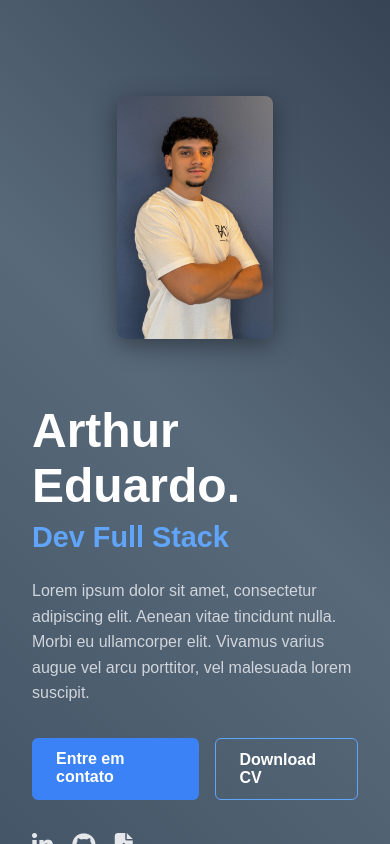
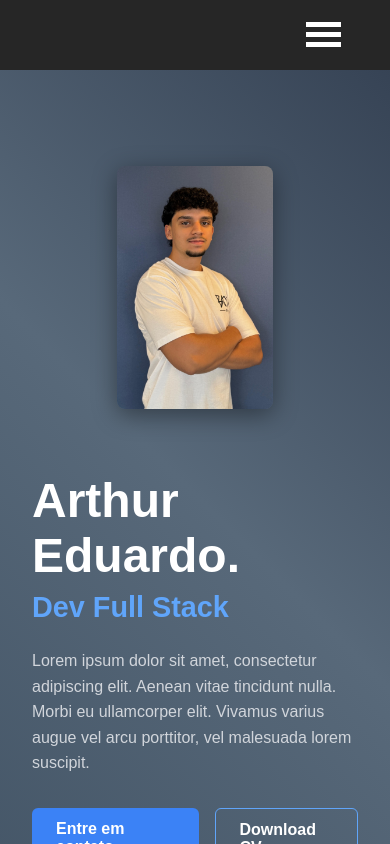
Before and after one commit to ArthurEdu05/meu-portfolio, a React (Vite) app: page / in a window 390 px wide. Built offline with nearby package versions, Linux system fonts and the light colour scheme.

Commit message:
feat: create responsive Navbar section structure

```diff
--- a/src/pages/Home/Home.jsx
+++ b/src/pages/Home/Home.jsx
@@ -1,4 +1,5 @@
 import Hero from "./sections/Hero/Hero"
+import Navbar from "./sections/Navbar/Navbar"
 
 
 function Home() {
@@ -6,6 +7,7 @@ function Home() {
 
   return (
     <>
+      <Navbar/>
       <Hero/>
 
     </>
--- /dev/null
+++ b/src/pages/Home/sections/Navbar/Navbar.css
@@ -0,0 +1,165 @@
+/* Navbar.css */
+
+.navigation {
+    height: 70px;
+    background: #262626;
+}
+
+
+
+.nav-container {
+    max-width: 100%;
+    margin: 0 auto;
+    display: flex;
+    justify-content: flex-end;
+    align-items: center;
+    padding-right: 2rem;
+}
+
+
+nav {
+    display: flex;
+}
+
+nav ul {
+    list-style: none;
+    margin: 0;
+    padding: 0;
+}
+
+nav ul li {
+    float: left;
+    position: relative;
+}
+
+nav ul li a {
+    display: block;
+    padding: 0 20px;
+    line-height: 70px;
+    background: #262626;
+    color: #ffffff;
+    text-decoration: none;
+}
+
+nav ul li a:hover {
+    background: #2581DC;
+    color: #ffffff;
+}
+
+nav ul li a:not(:only-child)::after {
+    content: ' ▾';
+    padding-left: 4px;
+}
+
+nav ul li ul li a {
+    padding: 15px;
+    line-height: 20px;
+}
+
+.nav-dropdown {
+    position: absolute;
+    display: none;
+    z-index: 1;
+    box-shadow: 0 3px 12px rgba(0, 0, 0, 0.15);
+}
+
+.nav-mobile {
+    display: none;
+    position: absolute;
+    top: 0;
+    right: 0;
+    background: #262626;
+    height: 70px;
+    width: 70px;
+}
+
+@media only screen and (max-width: 798px) {
+  .nav-mobile {
+    display: block;
+    z-index: 1001;
+  }
+
+  nav {
+    position: relative;
+    width: 100%;
+  }
+
+  nav ul {
+    display: none;
+    flex-direction: column;
+    position: fixed;
+    top: 0;
+    left: 0;
+    height: 100vh;
+    width: 100vw;
+    background: #262626;
+    z-index: 1000;
+    padding-top: 80px;
+    align-items: center;
+    justify-content: center;
+    gap: 2rem;
+    transition: all 0.3s ease-in-out;
+  }
+
+  nav ul.open {
+    display: flex;
+  }
+
+  nav ul li {
+    float: none;
+  }
+
+  nav ul li a {
+    padding: 15px;
+    font-size: 1.5rem;
+    line-height: 1;
+    color: white;
+  }
+
+  .nav-dropdown {
+    position: static;
+  }
+}
+
+
+#nav-toggle {
+    position: absolute;
+    left: 18px;
+    top: 22px;
+    cursor: pointer;
+    padding: 10px 35px 16px 0px;
+}
+
+#nav-toggle span,
+#nav-toggle span::before,
+#nav-toggle span::after {
+    display: block;
+    background: #ffffff;
+    height: 5px;
+    width: 35px;
+    position: absolute;
+    content: '';
+    transition: all 300ms ease-in-out;
+}
+
+#nav-toggle span::before {
+    top: -10px;
+}
+
+#nav-toggle span::after {
+    bottom: -10px;
+}
+
+#nav-toggle.active span {
+    background-color: transparent;
+}
+
+#nav-toggle.active span::before {
+    transform: rotate(45deg);
+    top: 0;
+}
+
+#nav-toggle.active span::after {
+    transform: rotate(-45deg);
+    top: 0;
+}
--- /dev/null
+++ b/src/pages/Home/sections/Navbar/Navbar.jsx
@@ -0,0 +1,65 @@
+import React, { useEffect } from "react";
+import "./Navbar.css";
+
+export default function Navbar() {
+    useEffect(() => {
+        const navToggle = document.getElementById("nav-toggle");
+        const navList = document.querySelector(".nav-list");
+
+        if (!navToggle || !navList) return;
+
+        const handleToggle = () => {
+            navList.classList.toggle("open");
+            navToggle.classList.toggle("active");
+        };
+
+        navToggle.addEventListener("click", handleToggle);
+
+        // Dropdown click (opcional se estiver usando dropdowns)
+        const links = navList.querySelectorAll("li > a:not(:only-child)");
+        const closeAllDropdowns = () => {
+            navList.querySelectorAll(".nav-dropdown").forEach(dropdown => {
+                dropdown.style.display = "none";
+            });
+        };
+
+        links.forEach(link => {
+            link.addEventListener("click", e => {
+                e.preventDefault();
+                const dropdown = link.nextElementSibling;
+                if (dropdown) {
+                    dropdown.style.display = dropdown.style.display === "block" ? "none" : "block";
+                }
+                e.stopPropagation();
+            });
+        });
+
+        document.addEventListener("click", closeAllDropdowns);
+
+        return () => {
+            navToggle.removeEventListener("click", handleToggle);
+            document.removeEventListener("click", closeAllDropdowns);
+        };
+    }, []);
+
+
+    return (
+        <section className="navigation">
+            <div className="nav-container">
+                <nav>
+                    <div className="nav-mobile">
+                        <a id="nav-toggle" href="#!"><span></span></a>
+                    </div>
+                    <ul className="nav-list">
+                        <li><a href="#home">Início</a></li>
+                        <li><a href="#about">Sobre</a></li>
+                        <li><a href="#skills">Habilidades</a></li>
+                        <li><a href="#projects">Projetos</a></li>
+                        <li><a href="#contact">Contato</a></li>
+                    </ul>
+                </nav>
+            </div>
+        </section>
+
+    );
+}
```
